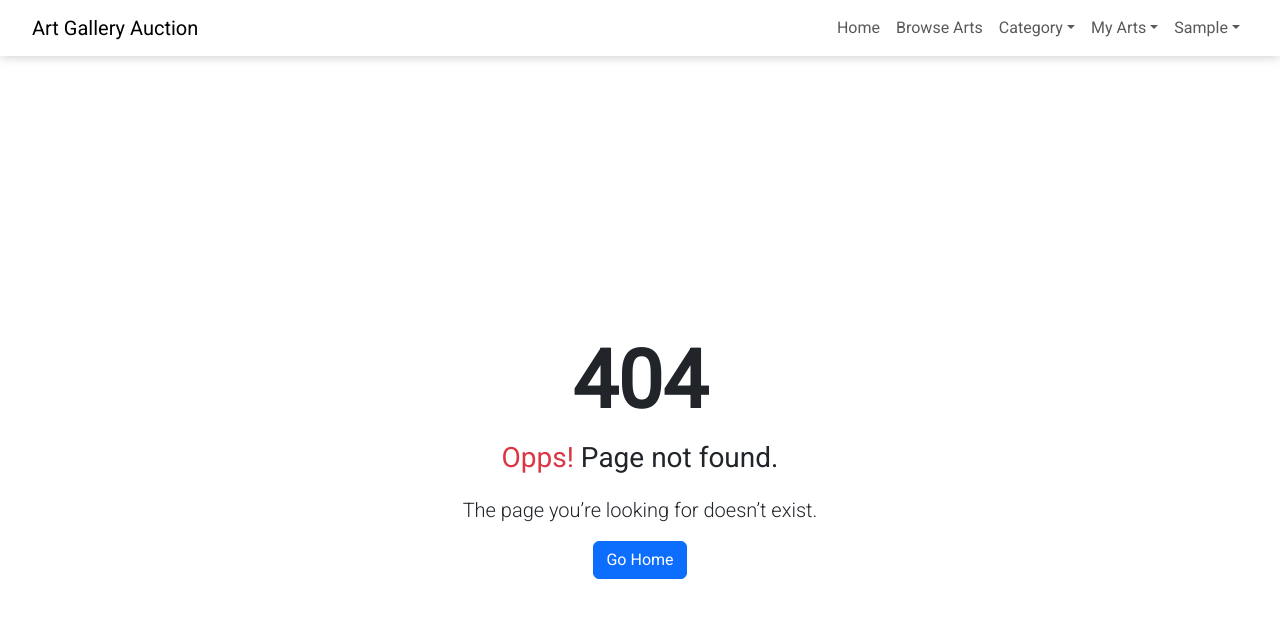
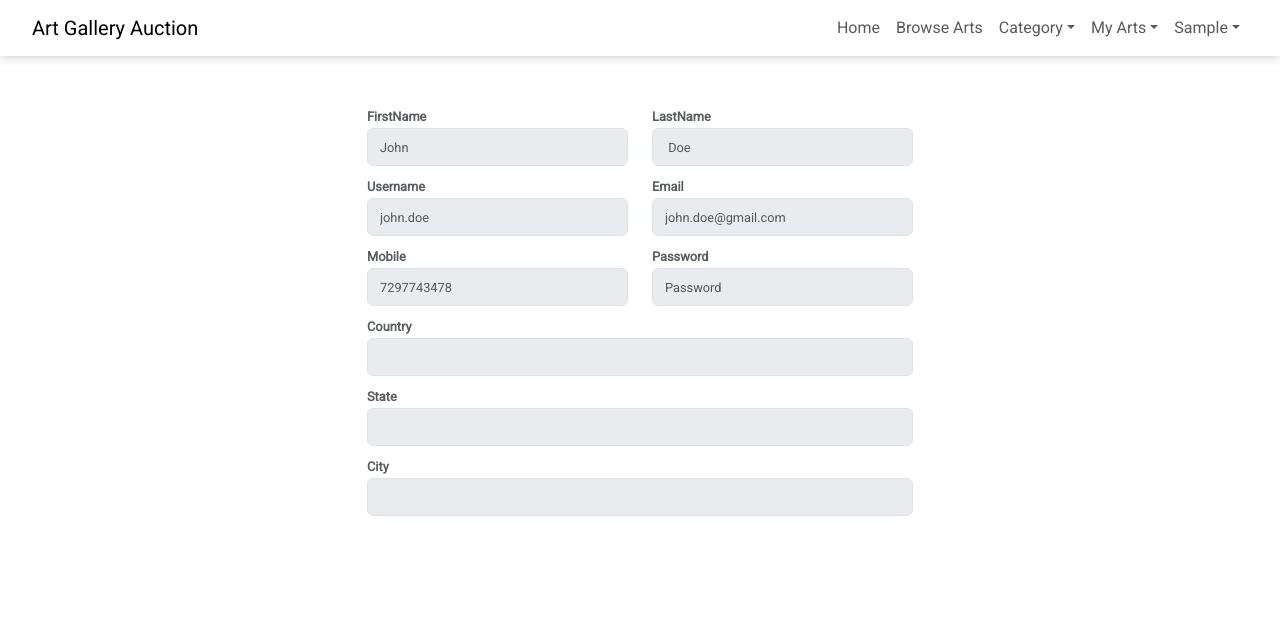
Before and after one commit to A00478196/A00478196_FinalProject, a React (Create React App) app: page /user/view in a window 1280 px wide. Before the commit this address had no page. Shown: the top 618 px of the page. Built offline with nearby package versions, Linux system fonts and the light colour scheme; no server answers; sample sign-in values are in the browser's storage; a web font is replaced by a local one.

Commit message:
Added user management

```diff
--- a/src/App.js
+++ b/src/App.js
@@ -29,6 +29,8 @@ import { getLoggedUser, isLoggedIn } from "./helpers/auth";
 import BidDetails from "./pages/BidDetails";
 import UserPreferences from "./pages/UserPreferences";
 import NotFound from "./pages/NotFound";
+import View from "./pages/user/View";
+import './components/auth/interceptor'
 
 function App() {
 
@@ -37,7 +39,6 @@ function App() {
 
       <>
       <Navbar />
-
         <Routes>
           <Route exact path="/" element={<Home />} />
           <Route exact path="/login" element={<Login />}/>
@@ -76,6 +77,10 @@ function App() {
             <Route path="/user/preferences" element={<UserPreferences />} />
           </Route>
 
+          <Route exact path='/' element={<PrivateRoute/>}>
+            <Route path="/user/view" element={<View />}/>
+          </Route>
+
           <Route path='*' element={<NotFound />} />
 
        </Routes>
--- a/src/components/auth/interceptor.js
+++ b/src/components/auth/interceptor.js
@@ -1,15 +1,32 @@
-// import axios from "axios"
+import axios from "axios";
+import { redirect } from "react-router-dom";
+import Logout from "../../pages/Logout";
 
-// axios.interceptors.request.use(
-//     config => {
-//       const token = localStorageService.getItem("")
-//       if (token) {
-//         config.headers['Authorization'] = 'Bearer ' + token
-//       }
-//       // config.headers['Content-Type'] = 'application/json';
-//       return config
-//     },
-//     error => {
-//       Promise.reject(error)
-//     }
-//   )
+axios.interceptors.request.use(
+    (config) => {
+      // Do something before request is sent
+      return config;
+    },
+    (error) => {
+      // Do something with request error
+      return Promise.reject(error);
+    }
+  );
+ axios.interceptors.response.use(
+    (response) => {
+        return response;
+    },
+    (error) => {
+        if (error.response && error.response.status === 401) {
+            console.log("@error", error)
+            // Use router.push() to navigate to the login screen
+            // return <Logout />
+            // redirect('/login')
+            // router.push('/login'); // Adjust the route as needed
+            // Throw an exception to stop further execution
+            return Promise.reject('Unauthorized');
+        }
+        // Handle other errors here
+        return Promise.reject(error);
+    }
+);
--- a/src/components/common/Navbar.js
+++ b/src/components/common/Navbar.js
@@ -123,6 +123,14 @@ const Navbar = () => {
                     {decoded?.firstName}
                   </a>
                   <ul class="dropdown-menu fw-9" aria-labelledby="navbarDropdown">
+                  <li className="">
+                      <NavLink
+                        className={"dropdown-item"}
+                        to="/user/view"
+                      >
+                        Profile
+                      </NavLink>
+                    </li>
                     <li className="">
                       <NavLink
                         className={"dropdown-item"}
--- a/src/pages/ArtDetail.js
+++ b/src/pages/ArtDetail.js
@@ -9,7 +9,6 @@ import { decoded, token } from "../helpers/token";
 import LinkButton from "../components/common/LinkButton";
 import EmptyMessage from "../components/common/EmptyMessage";
 import { FaEye } from "react-icons/fa";
-
 
 const ArtDetail = () => {
   const [art, setArt] = useState({});
@@ -130,33 +129,35 @@ const ArtDetail = () => {
               {art?.categoryName || "--"}
             </p>
             <p>
-              <span className=" fw-bold fw-9">Minimum Bid Price: </span>$
+              <span className=" fw-bold fw-9">Minimum Bid Price: </span>
               {art?.minimumBid || "--"}
             </p>
 
             <p>
-              <span className=" fw-bold fw-9">Current Highest Bid: </span>$
-              {art?.currentHighestBid || "--"}
+              <span className=" fw-bold fw-9">Current Highest Bid: </span>
+              {art?.currentHighestBid}
             </p>
-            <p>
+
+            <div className="mt-0 mb-4">
               <span className=" fw-bold fw-9">Auction Status: </span>
-              {
-                art?.status==="Sold" ?
-
+              {art?.status === "Sold" ? (
                 <span class="badge rounded-pill bg-danger text-dark text-white">
                   {" "}
                   {art?.status}
                 </span>
-
-              :
+              ) : (
                 <span class="badge rounded-pill bg-warning text-dark">
                   {" "}
                   {art?.status}
                 </span>
-}
-            </p>
+              )}
+            </div>
 
             <Modal bidState={art?.live === "true"} art={art} />
+            <p className="fw-8 mt-1">
+              <span className="fw-bold">Note: </span> You can only bid on a
+              artwork if the status is Active
+            </p>
 
             <div className="mt-4">
               <LinkButton
@@ -205,9 +206,12 @@ const ArtDetail = () => {
                         <>
                           <tr>
                             <td>{index + 1}</td>
-                            <td>{bid?.bidBy}</td>
+                            <td>{bid?.bidderName}</td>
                             <td>{bid?.bidAmount}</td>
-                            <td>{bid?.createdOn && new Date(bid?.createdOn)?.toLocaleString()}</td>
+                            <td>
+                              {bid?.createdOn &&
+                                new Date(bid?.createdOn)?.toLocaleString()}
+                            </td>
                           </tr>
                         </>
                       );
--- a/src/pages/BidDetails.js
+++ b/src/pages/BidDetails.js
@@ -19,8 +19,7 @@ const BidDetails = () => {
         "/Bid/filter",
         {
           bidderId: decoded?.id,
-          // artworkId:1,
-          // successful: "false",
+
         },
         {
           headers: {
@@ -31,9 +30,7 @@ const BidDetails = () => {
       .then((res) => {
         setLoading(false);
 
-        // console.log(res);
         setBidList(res?.data);
-        // getArt(res?.data)
       })
       .catch((err) => {
         setLoading(false);
@@ -135,7 +132,7 @@ const BidDetails = () => {
                   })
                 ) : (
                   <tr className="border text-center w-100 ">
-                    <EmptyMessage title="bids" className="w-100" />
+                    <EmptyMessage title="bids" className="w-100 fw-bold" />
                     <a
                       href="/browse-arts "
                       className="text-decoration-underline p-0 text-primary c-pointer pe-2"
--- a/src/pages/Home.js
+++ b/src/pages/Home.js
@@ -59,7 +59,7 @@ const Home = () => {
     centerMode: true,
     infinite: true,
     centerPadding: "60px",
-    slidesToShow: 3,
+    slidesToShow: recommendedCats?.length>4? 3:1,
     swipeToSlide: true,
     speed: 500,
   };
--- /dev/null
+++ b/src/pages/user/View.js
@@ -0,0 +1,169 @@
+import React, { useEffect, useState } from "react";
+import { useNavigate } from "react-router-dom";
+import instance from "../../components/auth/axiosConfig";
+import { decoded, token } from "../../helpers/token";
+import Address from "../../components/common/Address";
+import Radio from "../../components/common/Radio";
+import ErrorMessage from "../../components/common/ErrorMessage";
+import Input from "../../components/common/Input";
+import Container from "../../components/Layout/Container";
+import SectionHeader from "../../components/common/SectionHeader";
+
+const View = () => {
+  const navigate = useNavigate();
+
+  const [error, setError] = useState("");
+  const [loading, setLoading] = useState(false);
+  const [success, setSuccess] = useState(false);
+  const [formErrors, setFormErrors] = useState({});
+  const [formData, setFormData] = useState({
+    firstName: "",
+    lastName: "",
+    username: "",
+    email: "",
+    password: "",
+    mobile: "",
+    country: "",
+    province: "",
+    city: "",
+    postalCode: "",
+    gender: "",
+  });
+
+  useEffect(() => {
+    if (decoded?.id) {
+      instance
+        .get(`/User/${decoded?.id}`, {
+          headers: {
+            Authorization: `Bearer ${token}`,
+          },
+        })
+        .then((res) => {
+          setFormData(res?.data);
+          console.log(res);
+        })
+        .catch((err) => {
+          console.log(err);
+        });
+    }
+  }, []);
+
+  return (
+    <>
+      <Container>
+        <div className="row">
+          <div className="col-lg-6 col-md-8 col-sm-12 mx-auto">
+            <div className="row">
+              <div className="col-lg-6">
+                <Input
+                  type="text"
+                  id="firstName"
+                  name="firstName"
+                  label="First Name"
+                  placeholder="John"
+                  value={formData?.firstName}
+                  disabled={true}
+                />
+              </div>
+
+              <div className="col-lg-6">
+                <Input
+                  type="text"
+                  id="lastName"
+                  name="lastName"
+                  label="Last Name"
+                  placeholder=" Doe"
+                  value={formData?.lastName}
+                  disabled={true}
+                />
+              </div>
+            </div>
+
+            <div className="row">
+              <div className="col-lg-6">
+                <Input
+                  type="text"
+                  id="username"
+                  name="username"
+                  label="Username"
+                  placeholder="john.doe"
+                  value={formData?.username}
+                  disabled={true}
+                />
+              </div>
+
+              <div className="col-lg-6">
+                <Input
+                  type="text"
+                  id="email"
+                  name="email"
+                  label="Email"
+                  placeholder="john.doe@gmail.com"
+                  value={formData?.email}
+                  disabled={true}
+                />
+              </div>
+            </div>
+
+            <div className="row">
+              <div className="col-lg-6">
+                <Input
+                  type="text"
+                  name="mobile"
+                  id="mobile"
+                  label="Mobile"
+                  placeholder="7297743478"
+                  value={formData?.mobile}
+                  disabled={true}
+                />
+              </div>
+
+              <div className="col-lg-6">
+                <Input
+                  type="password"
+                  id="password"
+                  name="password"
+                  label="Password"
+                  placeholder="Password"
+                  value={formData?.password}
+                  disabled={true}
+                />
+              </div>
+            </div>
+
+            <Input
+              type="text"
+              id="country"
+              name="country"
+              label="Country"
+              placeholder=""
+              value={formData?.country}
+              disabled={true}
+            />
+
+            <Input
+              type="text"
+              id="state"
+              name="state"
+              label="State"
+              placeholder=""
+              value={formData?.province}
+              disabled={true}
+            />
+            <Input
+              type="text"
+              id="city"
+              name="city"
+              label="City"
+              placeholder=""
+              value={formData?.city}
+              disabled={true}
+            />
+          </div>
+        </div>
+      </Container>
+    </>
+  );
+};
+
+export default View;
```
Also changed, not shown: src/pages/UserPreferences.js (+6 -5 lines). Lines whose indentation alone changed are shown as unchanged.
